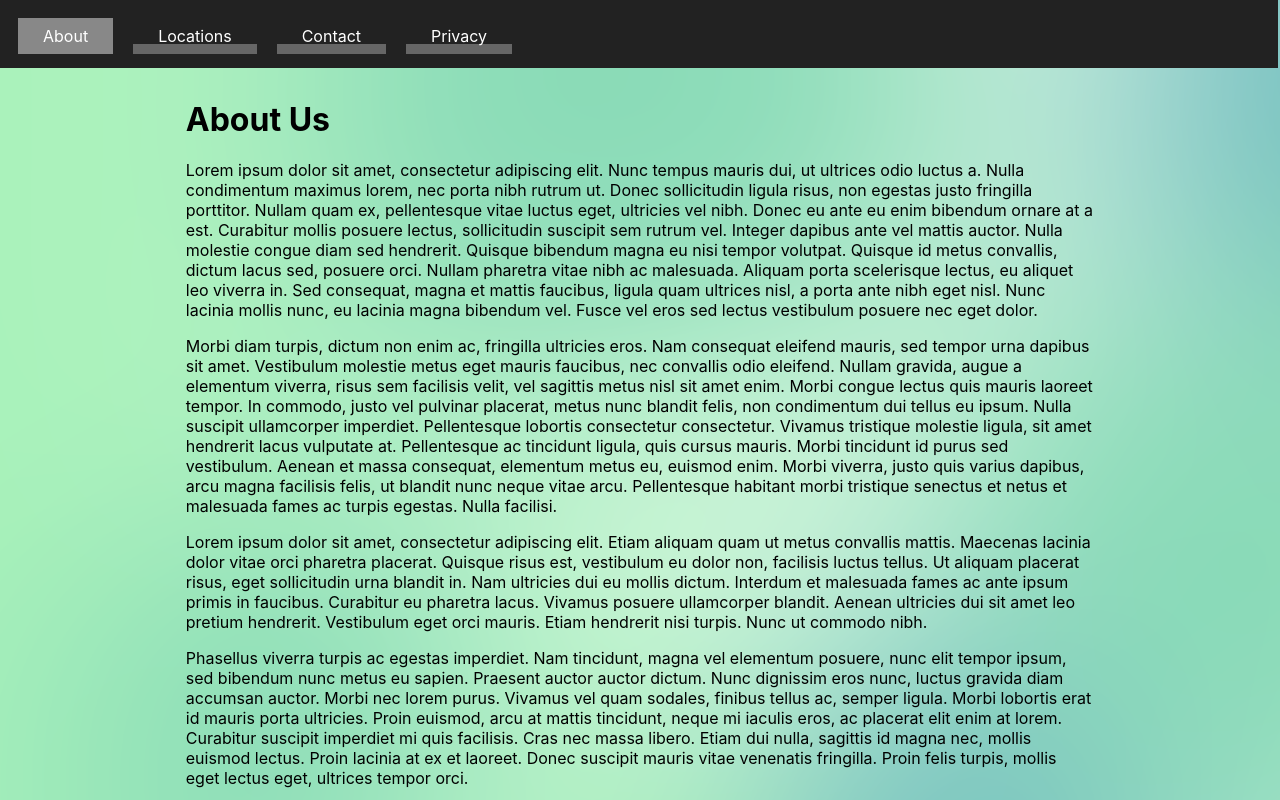
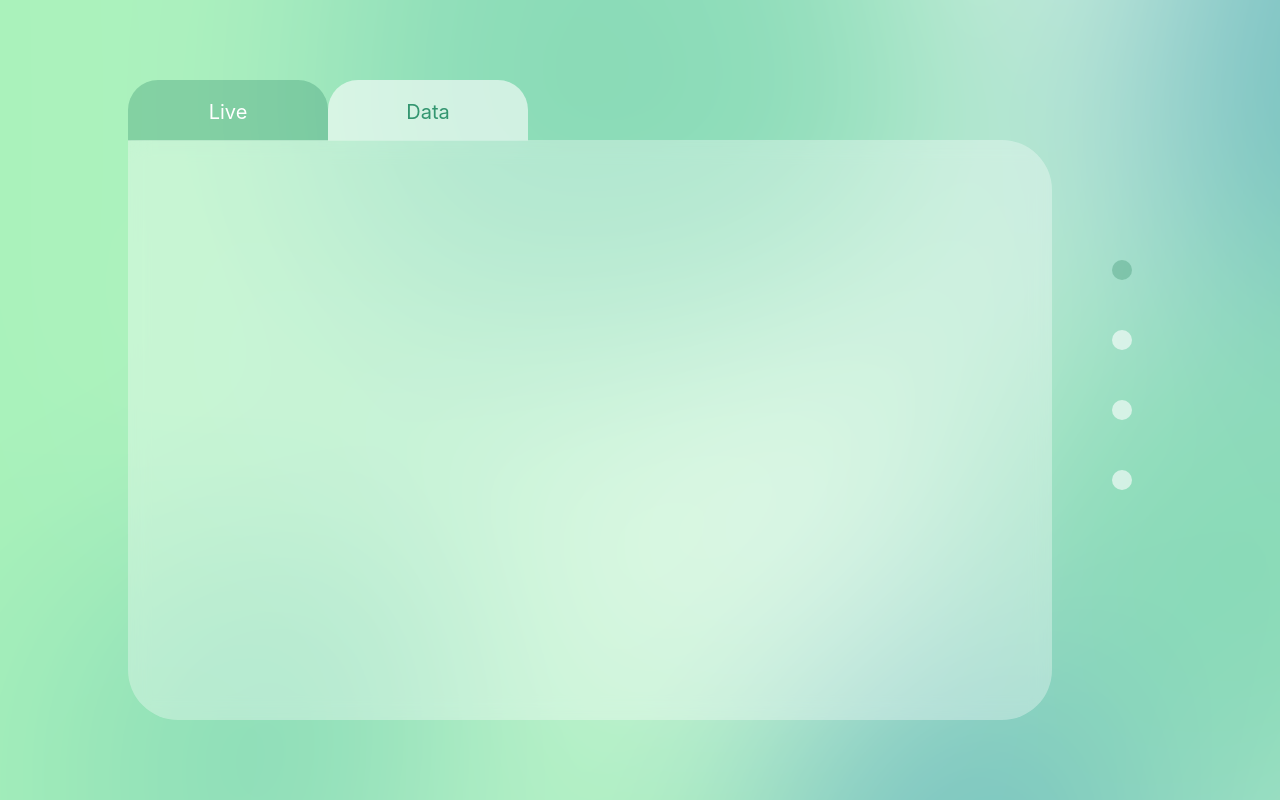
Before and after one commit to etinaude/Zona, a React (Create React App) app in the folder frontend/: page / in a window 1280 px wide. Shown: the top 800 px of the page. Built offline with nearby package versions, Linux system fonts and the light colour scheme.

Commit message:
template

```diff
--- a/frontend/src/App.css
+++ b/frontend/src/App.css
@@ -59,3 +59,80 @@
   width: 200px;
   height: 100px;
 }
+
+.template {
+  position: fixed;
+  top: 50%;
+  left: 50%;
+  transform: translate(-50%, -50%);
+
+  width: 80%;
+  height: 80%;
+  /* background-color: #fff; */
+}
+
+.room-tab {
+  position: absolute;
+  top: 50%;
+  right: 20px;
+  transform: translate(0, -50%);
+  display: flex;
+  flex-direction: column;
+}
+
+.room-tab > div {
+  width: 20px;
+  height: 20px;
+  background-color: #fff;
+  border-radius: 50%;
+  margin-bottom: 50px;
+}
+
+.room-area {
+  position: absolute;
+  bottom: 0;
+  left: 0;
+  width: calc(100% - 100px);
+  height: calc(100% - 60px);
+  background-color: #fff5;
+  border-radius: 0 50px 50px 50px;
+  backdrop-filter: blur(10px);
+}
+
+.tabs {
+  position: absolute;
+  display: flex;
+  top: 0;
+  left: 0;
+}
+
+.tabs > div {
+  width: 200px;
+  height: 41px;
+  border-radius: 30px 30px 0 0;
+  text-align: center;
+  padding-top: 20px;
+  font-size: 20px;
+}
+
+div > .active {
+  background-color: #35916d55;
+  color: #fff;
+  cursor: pointer;
+  transition: 0.2s ease;
+}
+
+div > .active:hover {
+  background-color: #44be8f55;
+}
+
+div > .no-active {
+  background-color: #fff9;
+  color: #339670;
+  cursor: pointer;
+  transition: 0.2s ease;
+}
+
+div > .no-active:hover {
+  background-color: rgba(193, 255, 206, 0.6);
+}
--- a/frontend/src/App.js
+++ b/frontend/src/App.js
@@ -32,9 +32,24 @@ function App() {
     <div className="app">
       <div className="background"></div>
       <Welcome />
-      <Nav changeTab={changeTab} ></Nav>
+      <div className="template">
+        <div className="tabs">
+          <div className="active">Live</div>
+          <div className="no-active">Data</div>
+
+        </div>
+        <div className="room-area"></div>
+        <div className="room-tab">
+          <div className="active"></div>
+          <div className="no-active"></div>
+          <div className="no-active"></div>
+          <div className="no-active"></div>
+        </div>
+
+      </div>
+      {/* <Nav changeTab={changeTab} ></Nav> */}
       {/* <Locations></Locations> */}
-      {tabElement}
+      {/* {tabElement} */}
       {/* <About></About> */}
       {/* <Table></Table> */}
       {/* <Graph></Graph> */}
```
